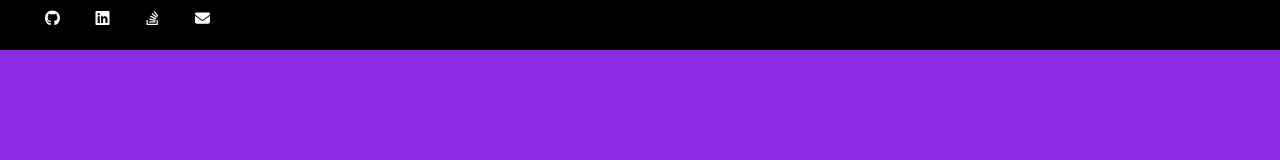
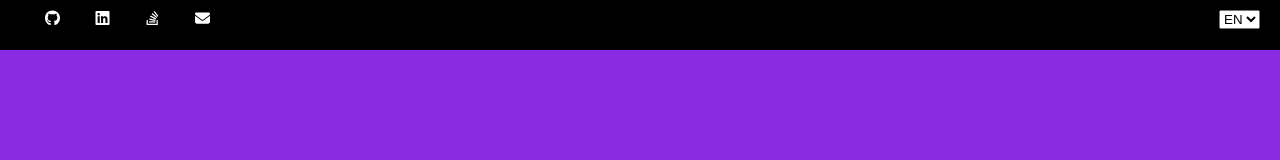
Before and after one commit to SETA1609/LP-Example, a React (Vite) app in the folder LP-Example/: page / in a window 1280 px wide. Shown: the top 160 px of the page. Built offline with nearby package versions, Linux system fonts and the light colour scheme.

Commit message:
ft: select element for context profile was made

```diff
--- a/LP-Example/src/App.jsx
+++ b/LP-Example/src/App.jsx
@@ -1,20 +1,24 @@
-import { useState } from 'react'
+import {useState} from 'react'
 import './App.css'
 import MyNavbar from './modules/navbar/Navbar'
 import About from './modules/about/About'
 //import Landing from './modules/landing/Landing'
 import Footer from './modules/footer/Footer'
 import Hobbys from './modules/hobbys/Hobbys'
+import {ProfileContext} from './context/profile-context.jsx';
+
 
 function App() {
-  return (
-      <div>
-	  < MyNavbar />
-	  < About />
-	  < Hobbys />
-	  < Footer />
-      </div>
-  )
+    return (
+        <ProfileContext.Provider>
+            <div>
+                < MyNavbar/>
+                < About/>
+                < Hobbys/>
+                < Footer/>
+            </div>
+        </ProfileContext.Provider>
+    )
 }
 
 export default App
--- a/LP-Example/src/context/profile-context.jsx
+++ b/LP-Example/src/context/profile-context.jsx
@@ -3,6 +3,8 @@ import {createContext} from 'react';
 export const ProfileContext = createContext(
 	{
 		isDarkTheme: true,
-		Language: "EN"
+		selectedLanguage: "EN",
+		changeLanguage: ()=>{},
+		changeTheme:()=>{}
 	}
 );
--- a/LP-Example/src/modules/hobbys/card/Card.jsx
+++ b/LP-Example/src/modules/hobbys/card/Card.jsx
@@ -1,14 +1,13 @@
 import React from 'react';
 import './Card.css';
 
-function Card(props){
-
-	return(
+function Card({ title, body }) {
+	return (
 		<div>
-			<h1>{props.Title}</h1>
-		<p>{props.body}</p>
+			<h1>{title}</h1>
+			<p>{body}</p>
 		</div>
-	)
+	);
 }
 
 export default Card;
--- a/LP-Example/src/modules/navbar/Navbar.jsx
+++ b/LP-Example/src/modules/navbar/Navbar.jsx
@@ -16,6 +16,11 @@ function MyNavbar() {
             </li>
           ))}
         </ul>
+          <select id="mySelect">
+              <option value="EN" selected>EN</option>
+              <option value="ES" >ES</option>
+              <option value="DE">DE</option>
+          </select>
       </nav>
     </header>
   );
```
